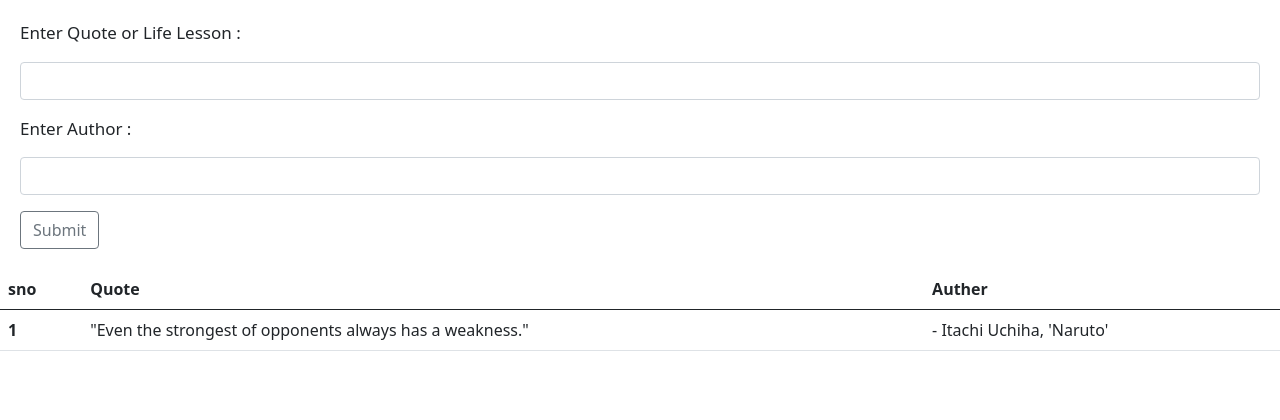
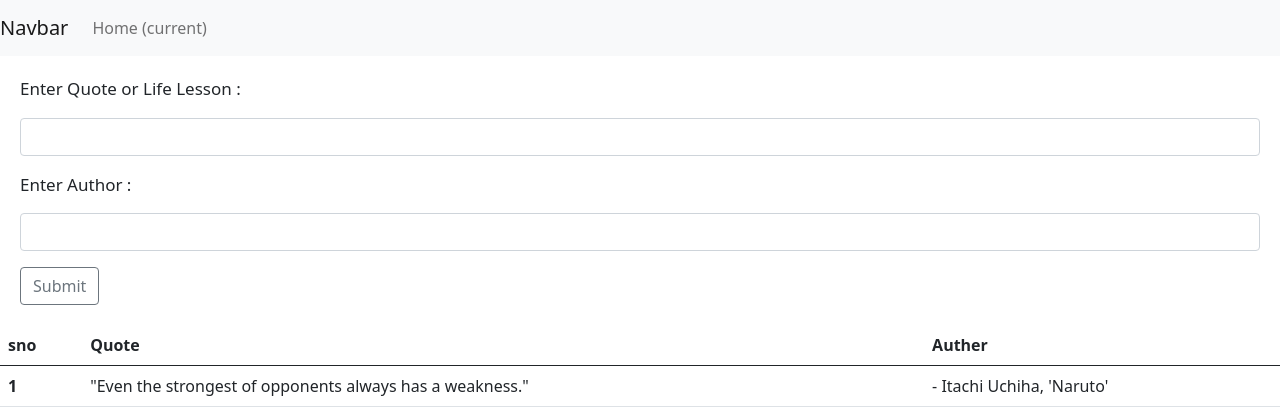
Before and after one commit to KasturiWagh/Quote-Website, a Flask app: page / in a window 1280 px wide. Shown: the top 420 px of the page. Run offline with Flask 2, Linux system fonts and the light colour scheme; data comes from the database, SQL or seed files in the repository.

Commit message:
Initial commit

```diff
--- a/templates/firstPage.html
+++ b/templates/firstPage.html
@@ -1,7 +1,21 @@
 {% extends 'common.html' %}
 {% block body %}
 
+<nav class="navbar navbar-expand-lg navbar-light bg-light">
+  <a class="navbar-brand" href="#">Navbar</a>
+  <button class="navbar-toggler" type="button" data-toggle="collapse" data-target="#navbarSupportedContent" aria-controls="navbarSupportedContent" aria-expanded="false" aria-label="Toggle navigation">
+    <span class="navbar-toggler-icon"></span>
+  </button>
 
+  <div class="collapse navbar-collapse" id="navbarSupportedContent">
+    <ul class="navbar-nav mr-auto">
+      <li class="nav-item active">
+        <a class="nav-link" href="#">Home <span class="sr-only">(current)</span></a>
+      </li>
+    </ul>
+
+  </div>
+</nav>
 
 
 <form class="new" style='margin : 20px' action="/" method = "POST">
```
